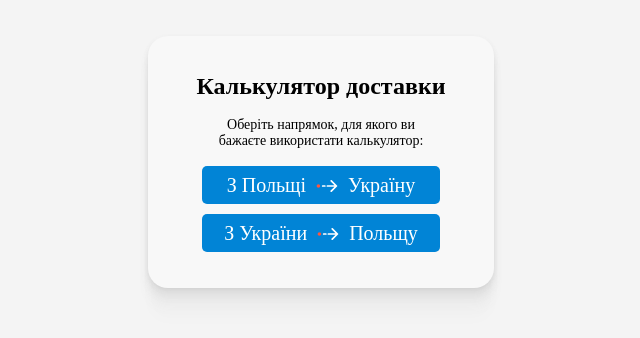
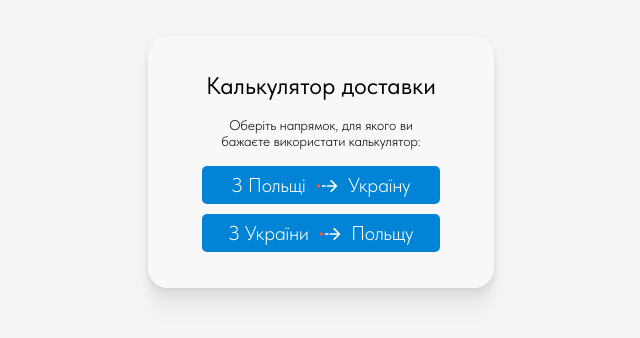
Before and after one commit to MaksymOvcharenko/Calculator-Cargo-Ivancom, a plain HTML site: page index.html in a window 1280 px wide. Shown: the part 246-584 px from the top of the page, without its empty margins (319-959 px from the left). Drawn offline with Linux system fonts and the light colour scheme.

Commit message:
add fonts

```diff
--- a/styles.css
+++ b/styles.css
@@ -1,6 +1,30 @@
 /* styles.css */
+
+@font-face {
+  font-family: "Tilda Sans"; /* Название шрифта */
+  src: url("./fonts/TildaSans-Light.woff2") format("woff2"),
+    /* Современные браузеры */ url("./fonts/TildaSans-Light.woff")
+      format("woff"); /* Резервный формат */
+  font-weight: 400; /* Нормальный вес */
+  font-style: normal; /* Обычный стиль */
+}
+
+@font-face {
+  font-family: "Tilda Sans"; /* Название шрифта */
+  src: url("./fonts/TildaSans-Regular.woff2") format("woff2"),
+    url("./fonts/TildaSans-Regular.woff") format("woff");
+  font-weight: 600; /* Жирный текст */
+  font-style: normal;
+}
+@font-face {
+  font-family: "Tilda Sans"; /* Название шрифта */
+  src: url("./fonts/TildaSans-Medium.woff2") format("woff2"),
+    url("./fonts/TildaSans-Medium.woff") format("woff");
+  font-weight: 700; /* Жирный текст */
+  font-style: normal;
+}
+
 body {
-  font-family: Arial, sans-serif;
   background-color: #f4f4f4;
   display: flex;
   justify-content: center;
```
Also changed, not shown: fonts/TildaSans-Light.woff (added), fonts/TildaSans-Light.woff2 (added), fonts/TildaSans-Medium.woff (added), fonts/TildaSans-Medium.woff2 (added), fonts/TildaSans-Regular.woff (added), fonts/TildaSans-Regular.woff2 (added).
